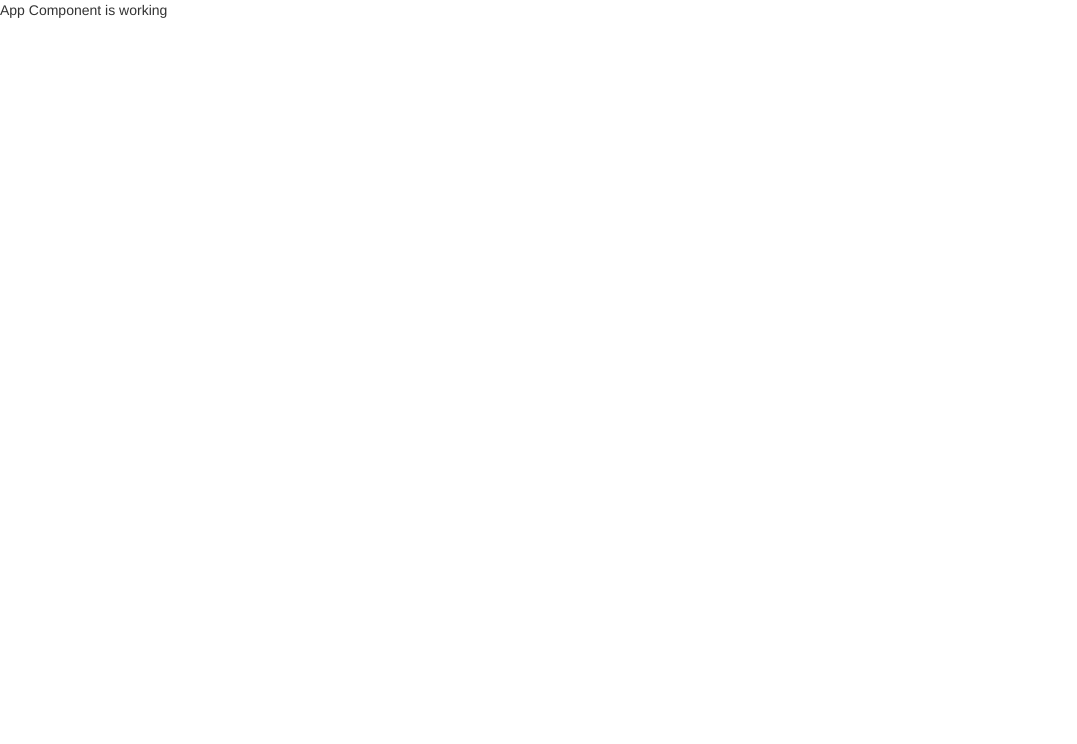
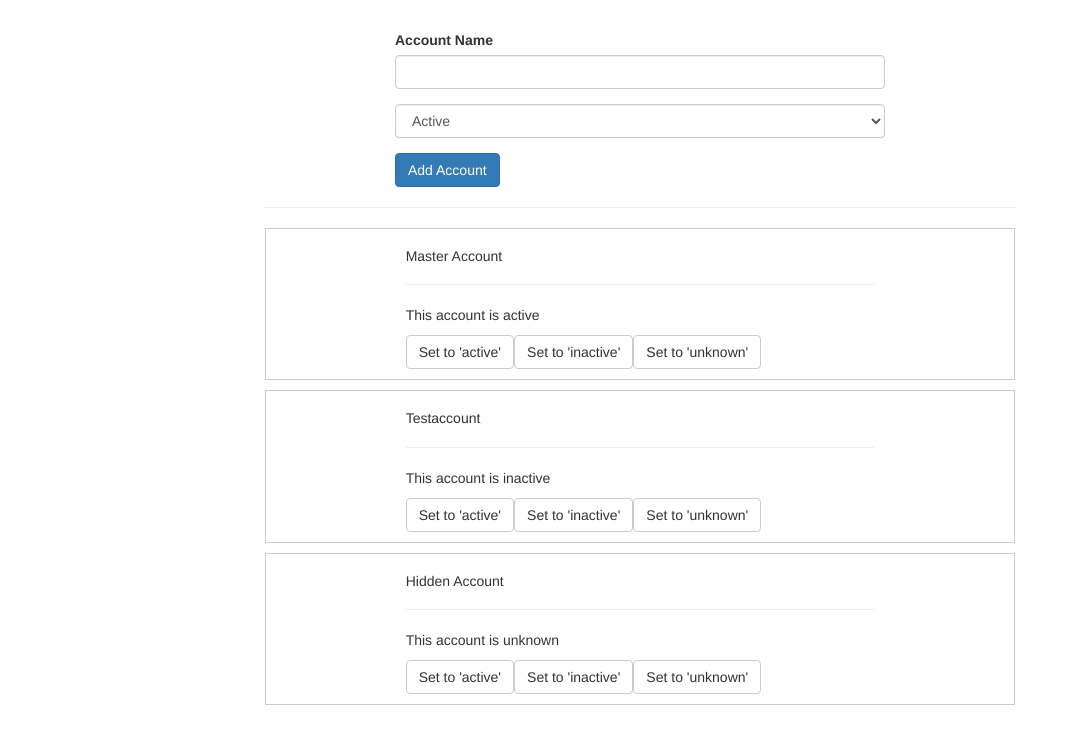
Before and after one commit to theglitcher97/angular_the_complete_guide_course, an Angular app: page / in a window 1280 px wide. Shown: the top 744 px of the page, without its empty margins (0-1077 px from the left). Built offline with nearby package versions, Linux system fonts and the light colour scheme.

Commit message:
feat: logging service
so far we create a manual instance of our service

```diff
--- /dev/null
+++ b/src/app/account/account.component.css
@@ -0,0 +1,5 @@
+.row {
+  border: 1px solid #ccc;
+  margin: 10px 0;
+  padding: 10px 0;
+}
--- /dev/null
+++ b/src/app/account/account.component.html
@@ -0,0 +1,10 @@
+<div class="row">
+  <div class="col-xs-12 col-md-8 col-md-offset-2">
+    <h5>{{ account.name }}</h5>
+    <hr>
+    <p>This account is {{ account.status }}</p>
+    <button class="btn btn-default" (click)="onSetTo('active')">Set to 'active'</button>
+    <button class="btn btn-default" (click)="onSetTo('inactive')">Set to 'inactive'</button>
+    <button class="btn btn-default" (click)="onSetTo('unknown')">Set to 'unknown'</button>
+  </div>
+</div>
--- /dev/null
+++ b/src/app/account/account.component.ts
@@ -0,0 +1,20 @@
+import { Component, EventEmitter, Input, Output } from '@angular/core';
+
+@Component({
+  selector: 'app-account',
+  templateUrl: './account.component.html',
+  styleUrls: ['./account.component.css'],
+})
+export class AccountComponent {
+  @Input() account!: { name: string; status: string };
+  @Input() id!: number;
+  @Output() statusChanged = new EventEmitter<{
+    id: number;
+    newStatus: string;
+  }>();
+
+  onSetTo(status: string) {
+    this.statusChanged.emit({ id: this.id, newStatus: status });
+    console.log('A server status changed, new status: ' + status);
+  }
+}
--- a/src/app/app.component.css
+++ b/src/app/app.component.css
@@ -1,3 +1,3 @@
-h1 {
-  color: darkblue;
+.container {
+  margin-top: 30px;
 }
--- a/src/app/app.component.html
+++ b/src/app/app.component.html
@@ -1 +1,13 @@
-<p>App Component is working</p>
+<div class="container">
+  <div class="row">
+    <div class="col-xs-12 col-md-8 col-md-offset-2">
+      <app-new-account (accountAdded)="onAccountAdded($event)"></app-new-account>
+      <hr>
+      <app-account
+        *ngFor="let acc of accounts; let i = index"
+        [account]="acc"
+        [id]="i"
+        (statusChanged)="onStatusChanged($event)"></app-account>
+    </div>
+  </div>
+</div>
--- a/src/app/app.component.ts
+++ b/src/app/app.component.ts
@@ -3,15 +3,29 @@
 @Component({
   selector: 'app-root',
   templateUrl: './app.component.html',
-  // styleUrls: ['./app.component.css']
-  styles: [
-    `
-      h1 {
-        color: teal;
-      }
-    `
-  ]
+  styleUrls: ['./app.component.css']
 })
+export class AppComponent {
+  accounts = [
+    {
+      name: 'Master Account',
+      status: 'active'
+    },
+    {
+      name: 'Testaccount',
+      status: 'inactive'
+    },
+    {
+      name: 'Hidden Account',
+      status: 'unknown'
+    }
+  ];
 
-export class AppComponent {
+  onAccountAdded(newAccount: {name: string, status: string}) {
+    this.accounts.push(newAccount);
+  }
+
+  onStatusChanged(updateInfo: {id: number, newStatus: string}) {
+    this.accounts[updateInfo.id].status = updateInfo.newStatus;
+  }
 }
--- /dev/null
+++ b/src/app/new-account/new-account.component.html
@@ -0,0 +1,23 @@
+<div class="row">
+  <div class="col-xs-12 col-md-8 col-md-offset-2">
+    <div class="form-group">
+      <label>Account Name</label>
+      <input
+        type="text"
+        class="form-control"
+        #accountName>
+    </div>
+    <div class="form-group">
+      <select class="form-control" #status>
+        <option value="active">Active</option>
+        <option value="inactive">Inactive</option>
+        <option value="hidden">Hidden</option>
+      </select>
+    </div>
+    <button
+      class="btn btn-primary"
+      (click)="onCreateAccount(accountName.value, status.value)">
+      Add Account
+    </button>
+  </div>
+</div>
--- /dev/null
+++ b/src/app/new-account/new-account.component.ts
@@ -0,0 +1,24 @@
+import { Component, EventEmitter, OnInit, Output } from '@angular/core';
+import { LoggingService } from '../services/logging.service';
+
+@Component({
+  selector: 'app-new-account',
+  templateUrl: './new-account.component.html',
+  styleUrls: ['./new-account.component.css'],
+})
+export class NewAccountComponent implements OnInit {
+  @Output() accountAdded = new EventEmitter<{ name: string; status: string }>();
+  private logginServer!: LoggingService;
+
+  ngOnInit() {
+    this.logginServer = new LoggingService();
+  }
+
+  onCreateAccount(accountName: string, accountStatus: string) {
+    this.accountAdded.emit({
+      name: accountName,
+      status: accountStatus,
+    });
+    this.logginServer.logStatusChange(accountStatus);
+  }
+}
--- /dev/null
+++ b/src/app/services/logging.service.ts
@@ -0,0 +1,5 @@
+export class LoggingService {
+  logStatusChange(accountStatus: string) {
+    console.log('A server status changed, new status: ' + accountStatus);
+  }
+}
```
Also changed, not shown: src/app/app.module.ts (+15 -5 lines), src/app/new-account/new-account.component.css (added), 1 other file (tests, documents, lock files or other folders).
